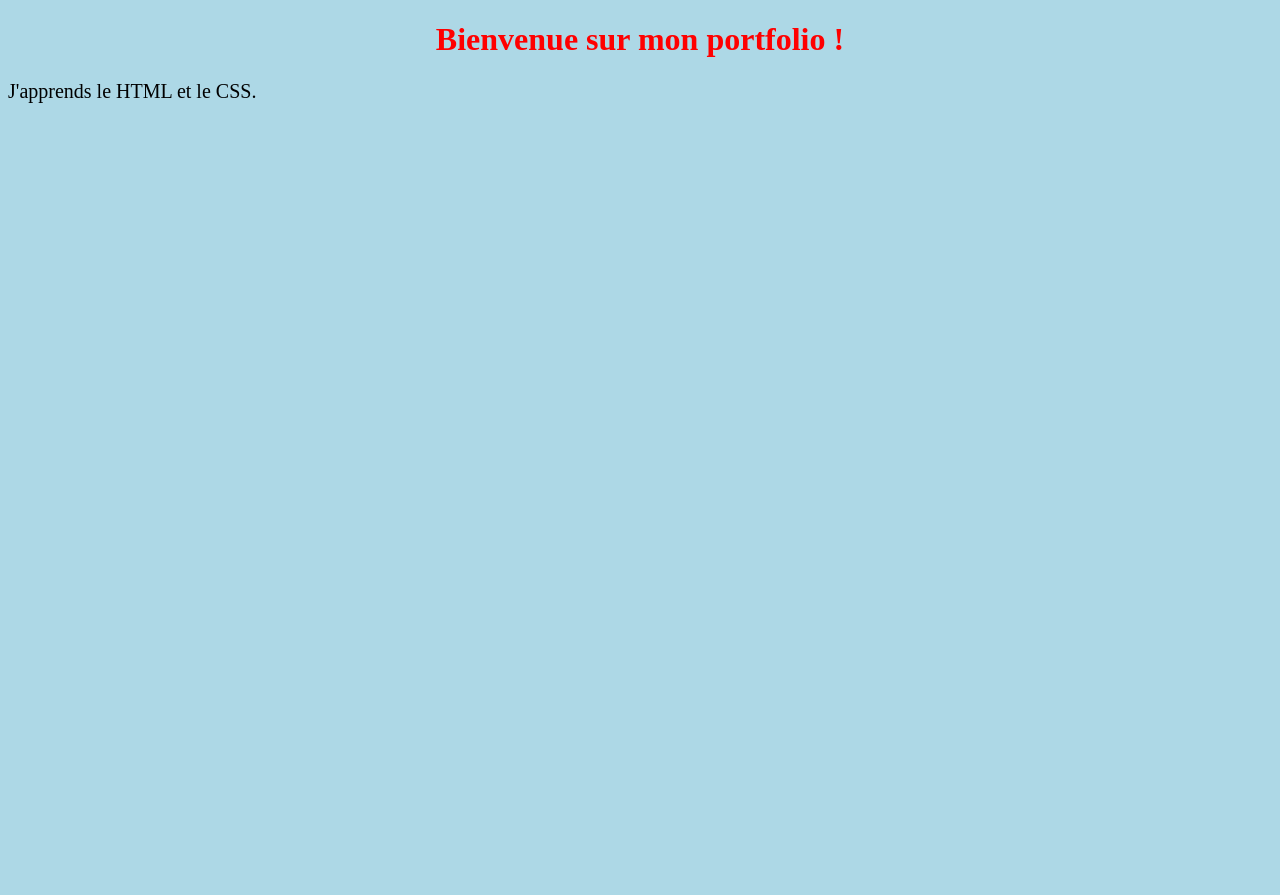
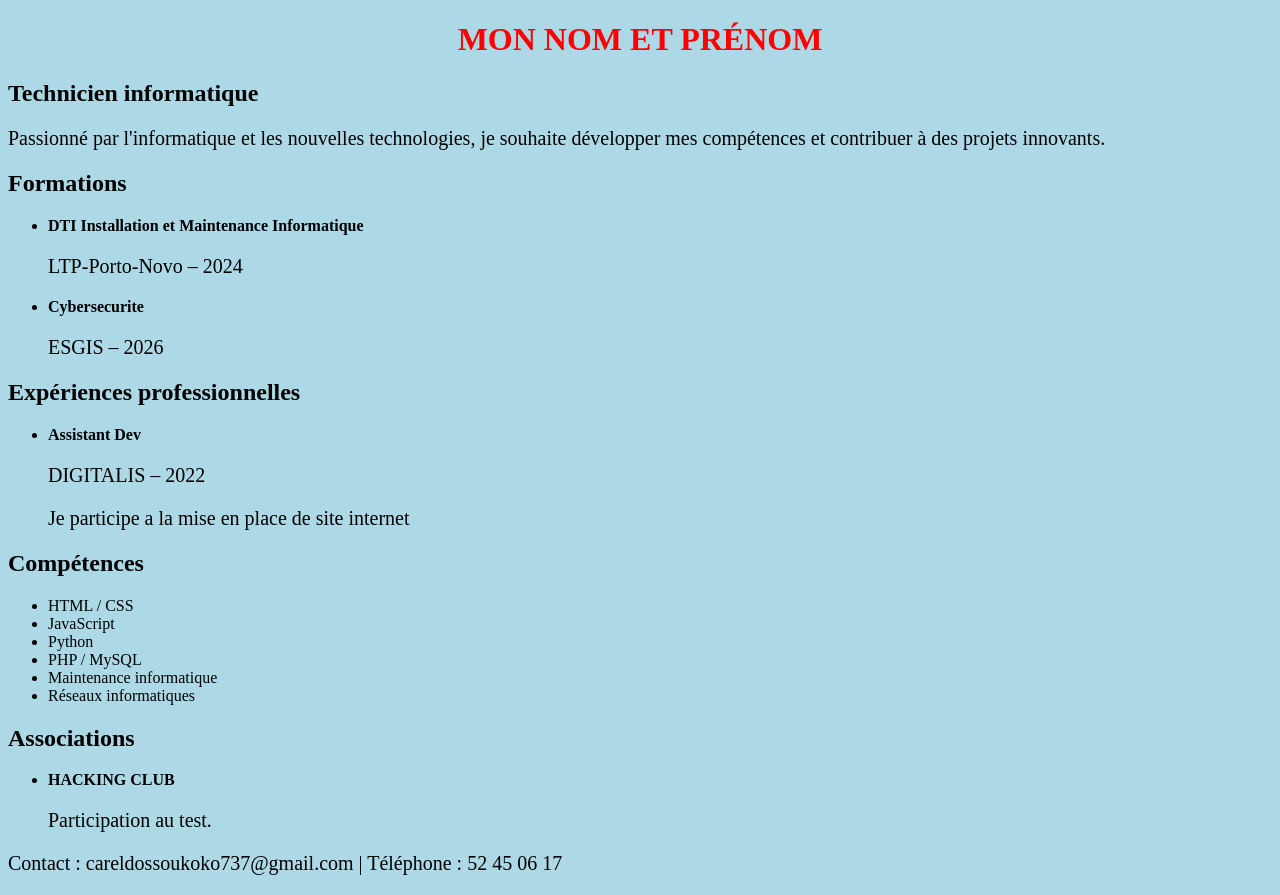
Before and after one commit to Espeleo/mon-cv, a plain HTML site: page index.html in a window 1280 px wide. Before the commit the page ends 800 px from the top, so only its background shows below. Drawn offline with Linux system fonts and the light colour scheme.

Commit message:
mise en place de la section description

```diff
--- a/index.html
+++ b/index.html
@@ -1,13 +1,79 @@
+
 <!DOCTYPE html>
-<html lang="en">
+<html lang="fr">
 <head>
     <meta charset="UTF-8">
     <meta name="viewport" content="width=device-width, initial-scale=1.0">
     <title>Mon CV</title>
     <link rel="stylesheet" href="style.css">
 </head>
+
 <body>
-    <h1>Bienvenue sur mon portfolio !</h1>
-    <p>J'apprends le HTML et le CSS.</p>
+
+    <header>
+        <h1>MON NOM ET PRÉNOM</h1>
+        <h2>Technicien informatique</h2>
+        <p>
+            Passionné par l'informatique et les nouvelles technologies,
+            je souhaite développer mes compétences et contribuer
+            à des projets innovants.
+        </p>
+    </header>
+
+    <main>
+
+        <section>
+            <h2>Formations</h2>
+            <ul>
+                <li>
+                    <strong>DTI Installation et Maintenance Informatique</strong>
+                    <p>LTP-Porto-Novo – 2024</p>
+                </li>
+                <li>
+                    <strong>Cybersecurite</strong>
+                    <p>ESGIS – 2026</p>
+                </li>
+            </ul>
+        </section>
+
+        <section>
+            <h2>Expériences professionnelles</h2>
+            <ul>
+                <li>
+                    <strong>Assistant Dev</strong>
+                    <p>DIGITALIS – 2022</p>
+                    <p>Je participe a la mise en place de site internet</p>
+                </li>
+            </ul>
+        </section>
+
+        <section>
+            <h2>Compétences</h2>
+            <ul>
+                <li>HTML / CSS</li>
+                <li>JavaScript</li>
+                <li>Python</li>
+                <li>PHP / MySQL</li>
+                <li>Maintenance informatique</li>
+                <li>Réseaux informatiques</li>
+            </ul>
+        </section>
+
+        <section>
+            <h2>Associations</h2>
+            <ul>
+                <li>
+                    <strong>HACKING CLUB</strong>
+                    <p>Participation au test.</p>
+                </li>
+            </ul>
+        </section>
+
+    </main>
+
+    <footer>
+        <p>Contact : careldossoukoko737@gmail.com | Téléphone : 52 45 06 17</p>
+    </footer>
+
 </body>
 </html>
```
